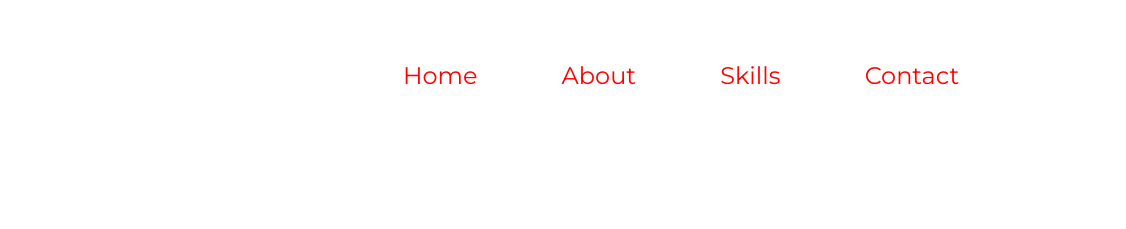
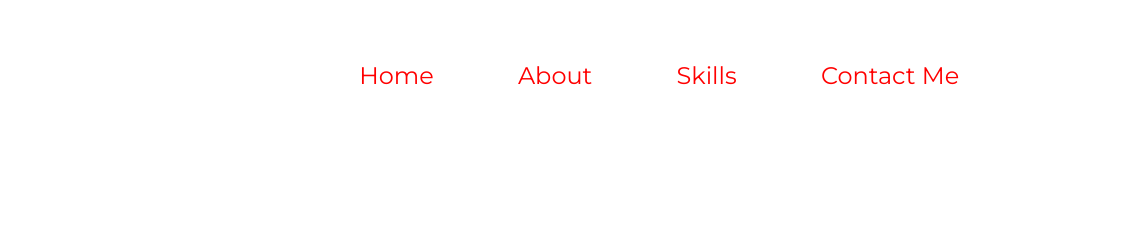
Before and after one commit to ananthunt/sample1, a plain HTML site: page index.html in a window 1280 px wide. Shown: the top 229 px of the page, 154-1280 px from the left. Drawn offline with nearby package versions, Linux system fonts and the light colour scheme; a web font is replaced by a local one.

Commit message:
portfolio1 v2

```diff
--- a/index.html
+++ b/index.html
@@ -46,7 +46,7 @@
                 <li class="list"><a href="#homecontent" class="link">Home</a></li>
                 <li class="list"><a href="#about" class="link">About</a></li>
                 <li class="list"><a href="#skills" class="link">Skills</a></li>
-                <li class="list"><a href="#contact" class="link">Contact</a></li>
+                <li class="list"><a href="#contact" class="link">Contact Me</a></li>
             </ul>
         </nav>
         <!-- home -->
```
